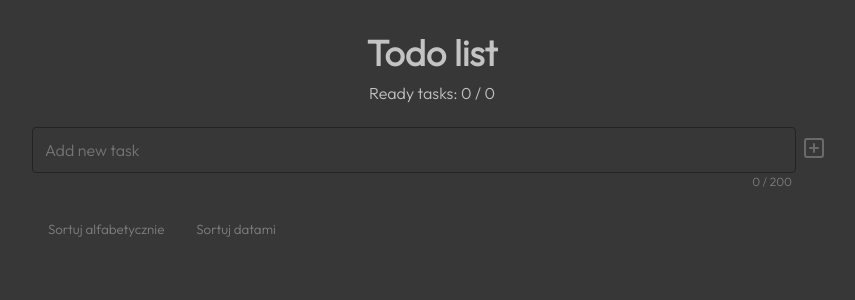
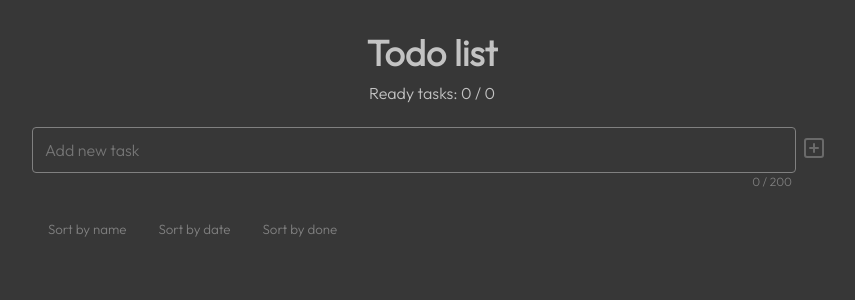
Before and after one commit to olkaman/todo-list, a React (Create React App) app: page / in a window 1280 px wide. Shown: the top 300 px of the page, without its empty margins (208-1063 px from the left). Built offline with nearby package versions, Linux system fonts and the light colour scheme.

Commit message:
Ad sorting by done task

```diff
--- a/src/App.js
+++ b/src/App.js
@@ -1,11 +1,10 @@
 import TodoItem from './components/TodoItem';
 import './GlobalStyles.scss';
 import styles from './AppStyles.module.scss';
-import { useEffect, useState, useRef } from 'react';
+import { useEffect, useState } from 'react';
 import AddNewTodo from './components/AddNewTodo';
 import { getTasksFromLocalStorage, saveInLocalStorage } from './services/localStorage.service';
 import Message from './components/Message';
-import { ArrowUpToLine, ArrowDownToLine } from 'lucide-react';
 import Sorters from './components/Sorters';
 
 // TODO
--- a/src/GlobalStyles.scss
+++ b/src/GlobalStyles.scss
@@ -46,7 +46,7 @@ h2 {
 input,
 textarea {
   background-color: $background-gray;
-  border: $dark-gray 1px solid;
+  border: $light-gray 1px solid;
   padding: 12px;
   border-radius: 4px;
   color: $white;
--- a/src/components/SorterButton.module.scss
+++ b/src/components/SorterButton.module.scss
@@ -17,5 +17,9 @@
     &:hover {
       color: $accent-color;
     }
+
+    svg {
+      width: 18px;
+    }
   }
 }
--- a/src/components/Sorters.js
+++ b/src/components/Sorters.js
@@ -1,12 +1,12 @@
 import React from 'react';
 import { useRef } from 'react';
-import { ArrowUpToLine, ArrowDownToLine } from 'lucide-react';
 import styles from './SorterButton.module.scss';
 import SorterButton from './SorterButton';
 
 export default function Sorters({ todosList, setTodosList }) {
   const isTextAscending = useRef(false);
   const isDateAscending = useRef(false);
+  const isDone = useRef(false);
 
   const sortTodosByTask = () => {
     const newTodo = [...todosList];
@@ -26,10 +26,18 @@ export default function Sorters({ todosList, setTodosList }) {
     isDateAscending.current = !isDateAscending.current;
 
     newTodo.sort((a, b) => {
-      const task1 = a.date;
-      const task2 = b.date;
+      return isDateAscending.current ? a.date - b.date : b.date - a.date;
+    });
 
-      return isDateAscending.current ? task1 - task2 : task2 - task1;
+    setTodosList(newTodo);
+  };
+
+  const sortByDoneTask = () => {
+    const newTodo = [...todosList];
+    isDone.current = !isDone.current;
+
+    newTodo.sort((a, b) => {
+      return isDone.current ? a.checked - b.checked : b.checked - a.checked;
     });
 
     setTodosList(newTodo);
@@ -37,8 +45,9 @@ export default function Sorters({ todosList, setTodosList }) {
 
   return (
     <div className={styles.buttons}>
-      <SorterButton handleClick={sortTodosByTask} label='Sortuj alfabetycznie' isAscending={isTextAscending.current} />
-      <SorterButton handleClick={sortTodosByDate} label='Sortuj datami' isAscending={isDateAscending.current} />
+      <SorterButton handleClick={sortTodosByTask} label='Sort by name' isAscending={isTextAscending.current} />
+      <SorterButton handleClick={sortTodosByDate} label='Sort by date' isAscending={isDateAscending.current} />
+      <SorterButton handleClick={sortByDoneTask} label='Sort by done' isAscending={isDone.current} />
     </div>
   );
 }
--- a/src/components/TodoItem.module.scss
+++ b/src/components/TodoItem.module.scss
@@ -61,5 +61,6 @@
   .date {
     font-size: $small-font-size;
     opacity: 0.5;
+    margin-left: 16px;
   }
 }
```
